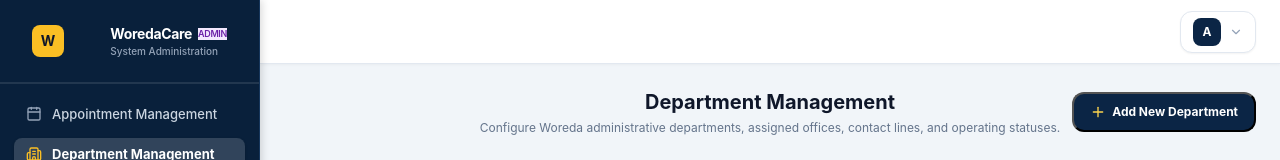
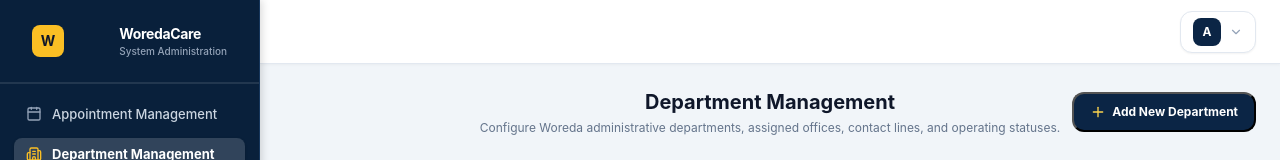
Before and after one commit to Amir3356/Woreda-Booking-and-Appointment-Management-System, a React (Vite) app in the folder client/: page /admin/departments in a window 1280 px wide. Shown: the top 160 px of the page. Built offline with nearby package versions, Linux system fonts and the light colour scheme.

Commit message:
refactor(admin): remove ADMIN role badge text from sidebar header

```diff
--- a/client/components/layout/DashboardSidebar.jsx
+++ b/client/components/layout/DashboardSidebar.jsx
@@ -109,9 +109,11 @@ export default function DashboardSidebar({ role = "ADMIN" }) {
           <div>
             <h2 className="text-sm font-bold text-white tracking-tight flex items-center gap-1.5">
               WoredaCare
-              <span className={`text-[9px] uppercase px-1.5 py-0.2 rounded font-semibold ${badgeColor}`}>
-                {role}
-              </span>
+              {role !== "ADMIN" && !isAdmin && (
+                <span className={`text-[9px] uppercase px-1.5 py-0.2 rounded font-semibold ${badgeColor}`}>
+                  {role}
+                </span>
+              )}
             </h2>
             <p className="text-[10px] text-slate-400 truncate max-w-[150px]">{subtitle}</p>
           </div>
```
